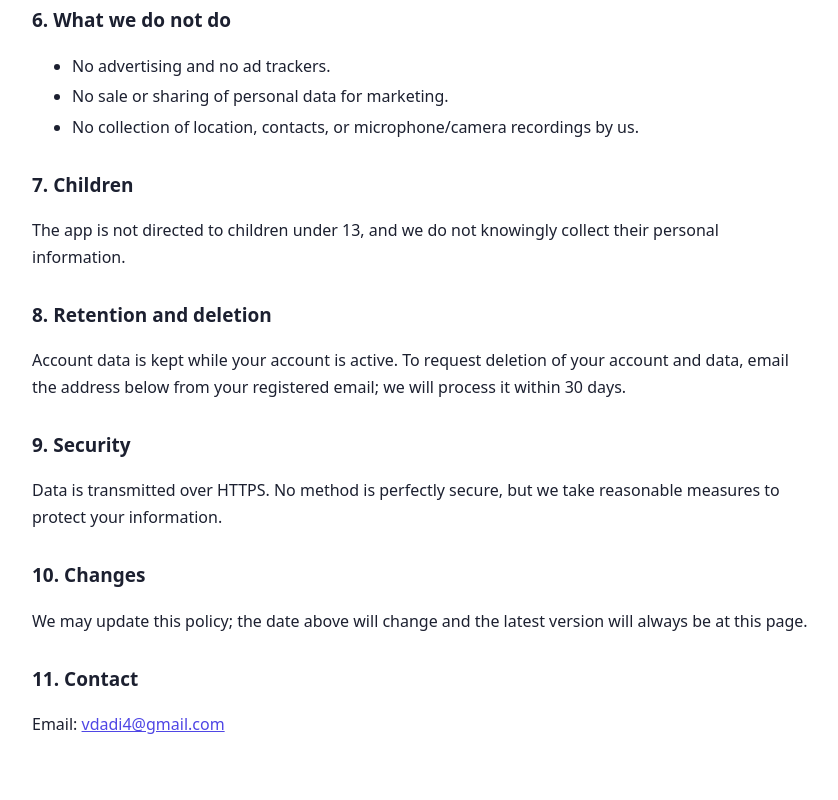
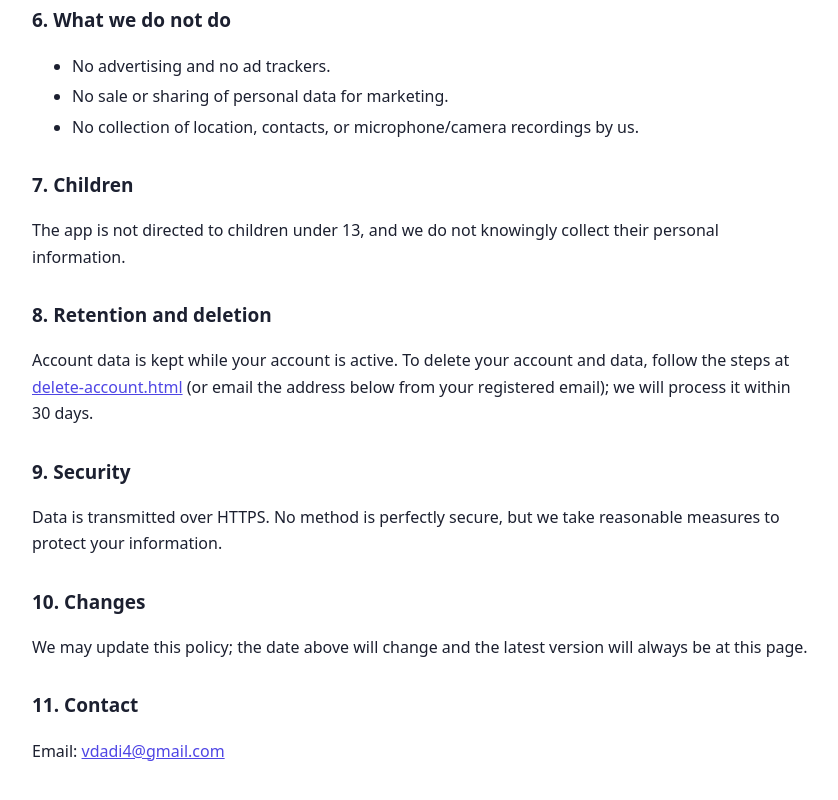
Before and after one commit to vdadi4-cpu/Editor1.0, a website: page privacy.html in a window 1280 px wide. Shown: the part 1186-1986 px from the top of the page, without its empty margins (218-1056 px from the left). Drawn offline with Linux system fonts and the light colour scheme.

Commit message:
Revise account deletion process in privacy policy
Updated account deletion instructions to include a link.

```diff
--- a/privacy.html
+++ b/privacy.html
@@ -34,7 +34,7 @@
 <p>The app is not directed to children under 13, and we do not knowingly collect their personal information.</p>
 
 <h2>8. Retention and deletion</h2>
-<p>Account data is kept while your account is active. To request deletion of your account and data, email the address below from your registered email; we will process it within 30 days.</p>
+<p>Account data is kept while your account is active. To delete your account and data, follow the steps at <a href="delete-account.html">delete-account.html</a> (or email the address below from your registered email); we will process it within 30 days.</p>
 
 <h2>9. Security</h2>
 <p>Data is transmitted over HTTPS. No method is perfectly secure, but we take reasonable measures to protect your information.</p>
```
